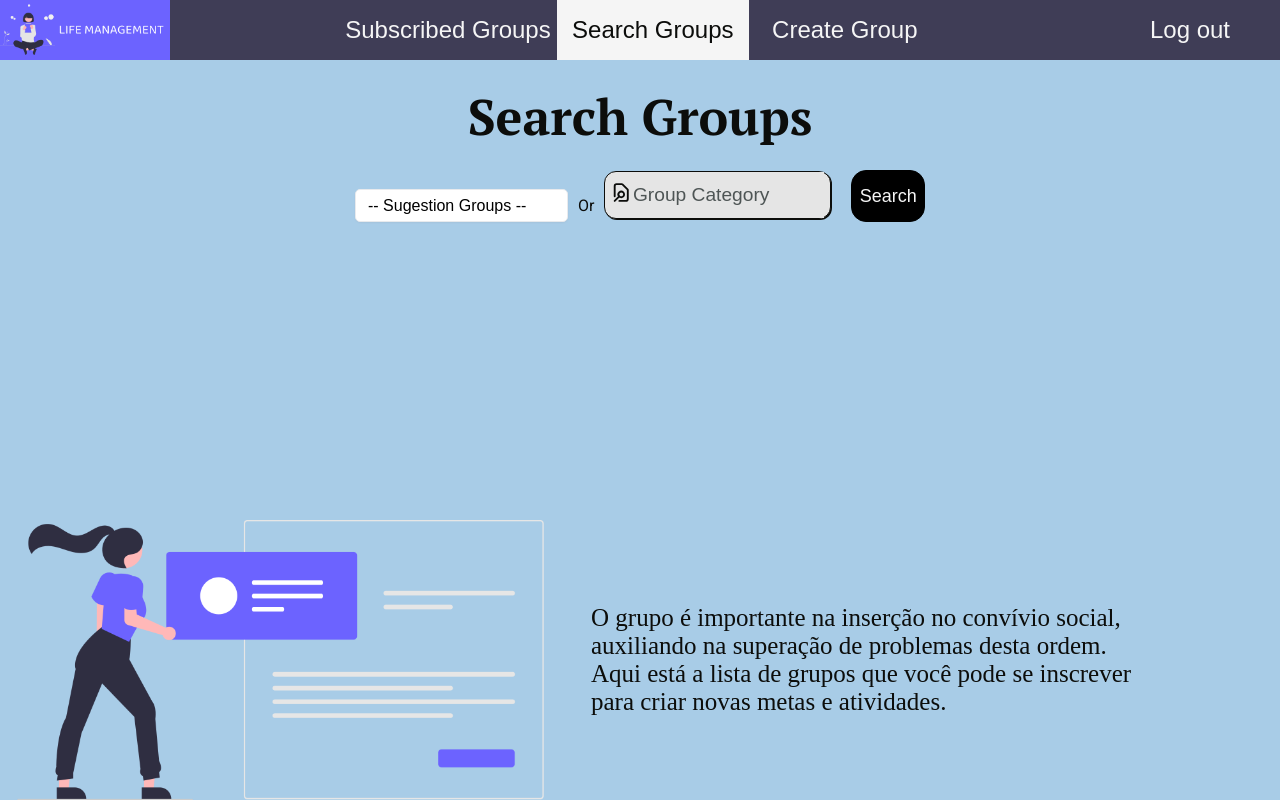
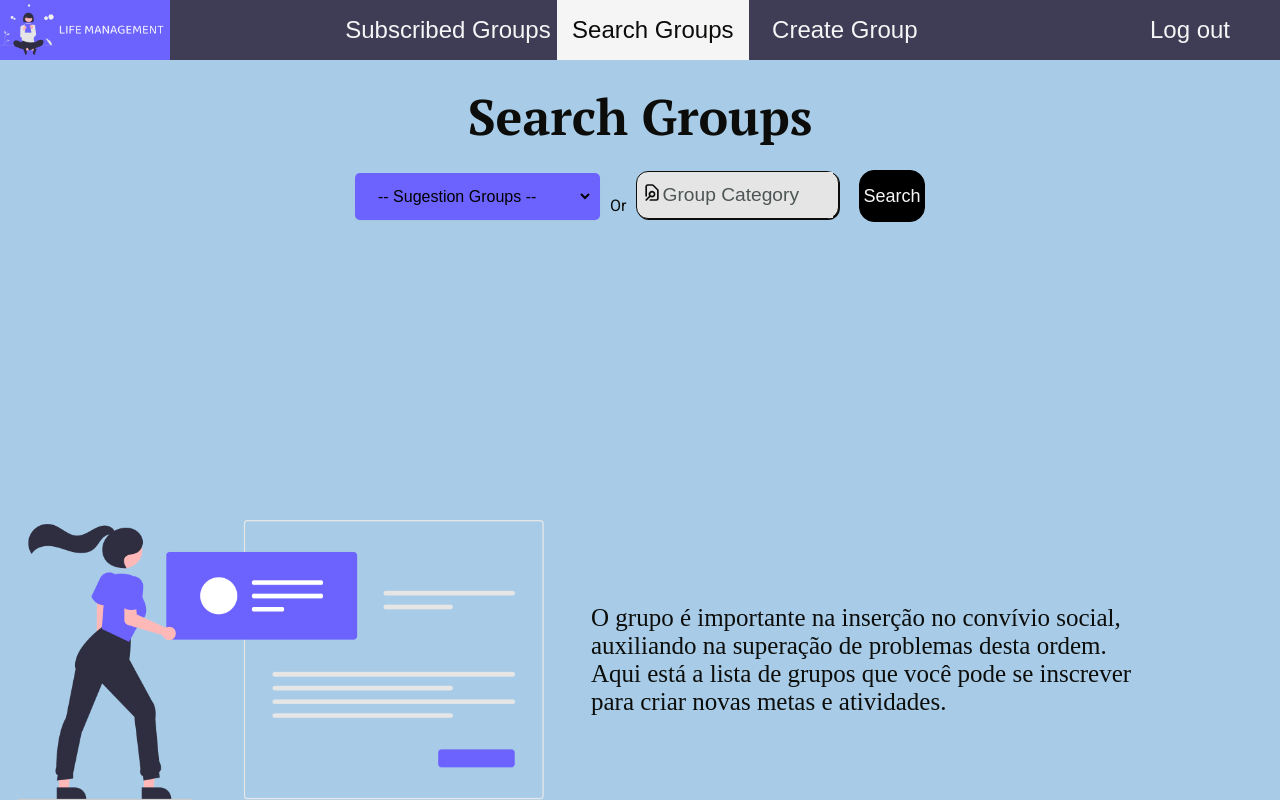
Before and after one commit to CalebeNavarro/gestao-de-habitos, a React (Create React App) app: page /groups in a window 1280 px wide. Built offline with nearby package versions, Linux system fonts and the light colour scheme; sample sign-in values are in the browser's storage; a web font is replaced by a local one.

Commit message:
fix: select styles

```diff
--- a/src/components/Select/styles.js
+++ b/src/components/Select/styles.js
@@ -1,17 +1,22 @@
 import styled from "styled-components";
 
 export const SelectStyles = styled.select`
-  -webkit-appearance: none;
+  font-size: 16px;
+  cursor: pointer;
+  box-shadow: 0 1px 3px -2px #9098a9;
   padding: 7px 40px 7px 12px;
-  border: 1px solid #E8EAED;
+  background-color: #6c63ff;
+  transition: all 150ms ease;
   border-radius: 5px;
-  background: white;
-  box-shadow: 0 1px 3px -2px #9098A9;
-  cursor: pointer;
-  font-size: 16px;
-  transition: all 150ms ease;
+  border: 7px solid transparent;
+  margin-bottom: 18px;
+
+  :hover {
+    background-color: darken(#9098a9, 2);
+  }
+  :active {
+    background-color: darken(#9098a9, 5);
+  }
 `;
 
-export const Option = styled.option`
-
-`;
+export const Option = styled.option``;
```
